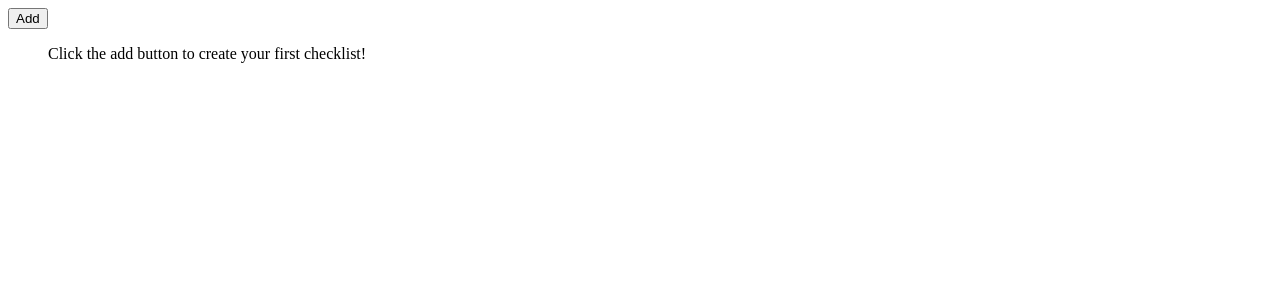
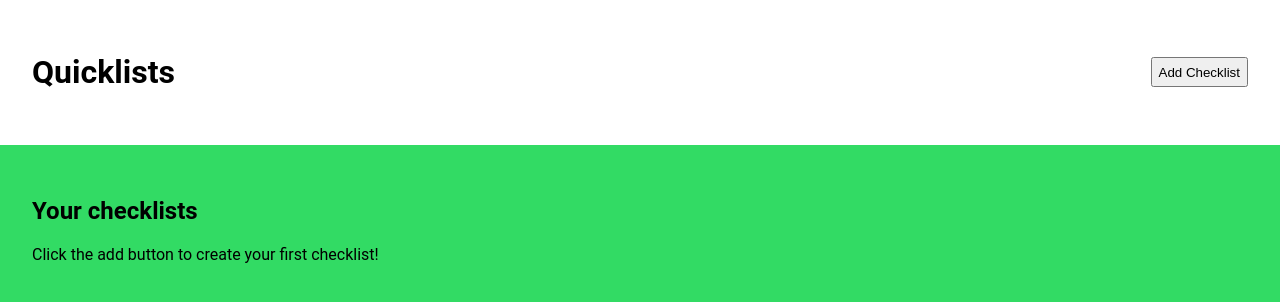
Before and after one commit to johnfrench3/angular-start-quicklist, an Angular app: page /home in a window 1280 px wide. Shown: the top 302 px of the page. Built offline with nearby package versions, Linux system fonts and the light colour scheme.

Commit message:
refactor: add styling

```diff
--- a/src/app/checklist/ui/checklist-header.component.ts
+++ b/src/app/checklist/ui/checklist-header.component.ts
@@ -11,6 +11,7 @@ import { Checklist } from 'src/app/shared/interfaces/checklist';
       <h1 data-testid="checklist-title">
         {{ checklist.title }}
       </h1>
+      <div>
         <button
           (click)="resetChecklist.emit(checklist.id)"
           data-testid="reset-items-button"
@@ -23,8 +24,16 @@ import { Checklist } from 'src/app/shared/interfaces/checklist';
         >
           Add item
         </button>
+      </div>
     </header>
   `,
+  styles: [
+    `
+      button {
+        margin-left: 1rem;
+      }
+    `,
+  ],
   imports: [RouterModule],
 })
 export class ChecklistHeaderComponent {
--- a/src/app/checklist/ui/checklist-item-list.component.ts
+++ b/src/app/checklist/ui/checklist-item-list.component.ts
@@ -6,13 +6,17 @@ import { ChecklistItem } from 'src/app/shared/interfaces/checklist-item';
   standalone: true,
   selector: 'app-checklist-item-list',
   template: `
+    <section>
       <ul>
         @for (item of checklistItems; track item.id){
         <li data-testid="checklist-item">
+          <div>
             @if (item.checked){
-        <span data-testid="checked-indicator">[DONE]</span>
+            <span data-testid="checked-indicator">✅</span>
             }
             {{ item.title }}
+          </div>
+          <div>
             <button
               (click)="toggle.emit(item.id)"
               data-testid="toggle-checklist-item-button"
@@ -31,6 +35,7 @@ import { ChecklistItem } from 'src/app/shared/interfaces/checklist-item';
             >
               Delete
             </button>
+          </div>
         </li>
         } @empty {
         <div>
@@ -41,7 +46,29 @@ import { ChecklistItem } from 'src/app/shared/interfaces/checklist-item';
         </div>
         }
       </ul>
+    </section>
   `,
+  styles: [
+    `
+      ul {
+        padding: 0;
+        margin: 0;
+      }
+      li {
+        font-size: 1.5em;
+        display: flex;
+        justify-content: space-between;
+        background: var(--color-light);
+        list-style-type: none;
+        margin-bottom: 1rem;
+        padding: 1rem;
+
+        button {
+          margin-left: 1rem;
+        }
+      }
+    `,
+  ],
   imports: [CommonModule],
 })
 export class ChecklistItemListComponent {
--- a/src/app/home/home.component.ts
+++ b/src/app/home/home.component.ts
@@ -10,21 +10,29 @@ import { ChecklistService } from '../shared/data-access/checklist.service';
   selector: 'app-home',
   standalone: true,
   template: `
-    <button
-      (click)="checklistBeingEdited.set({})"
-      data-testid="create-checklist-button"
-    >
-      Add
-    </button>
-    <app-checklist-list
-      [checklists]="checklistService.checklists()"
-      (delete)="checklistService.remove$.next($event)"
-      (edit)="checklistBeingEdited.set($event)"
-    />
+    <header>
+      <h1>Quicklists</h1>
+      <button (click)="checklistBeingEdited.set({})">Add Checklist</button>
+    </header>
+
+    <section>
+      <h2>Your checklists</h2>
+
+      <app-checklist-list
+        [checklists]="checklistService.checklists()"
+        (delete)="checklistService.remove$.next($event)"
+        (edit)="checklistBeingEdited.set($event)"
+      />
+    </section>
 
     <app-modal [isOpen]="!!checklistBeingEdited()">
       <ng-template>
         <app-form-modal
+          [title]="
+            checklistBeingEdited()?.title
+              ? checklistBeingEdited()!.title!
+              : 'Add Checklist'
+          "
           [formGroup]="checklistForm"
           (save)="
             checklistBeingEdited()?.id
--- a/src/app/home/ui/checklist-list.component.ts
+++ b/src/app/home/ui/checklist-list.component.ts
@@ -16,6 +16,7 @@ import { Checklist } from 'src/app/shared/interfaces/checklist';
         >
           {{ checklist.title }}
         </a>
+        <div>
           <button (click)="edit.emit(checklist)" data-testid="edit-checklist">
             Edit
           </button>
@@ -25,6 +26,7 @@ import { Checklist } from 'src/app/shared/interfaces/checklist';
           >
             Delete
           </button>
+        </div>
       </li>
       } @empty {
       <p data-testid="no-checklists-message">
@@ -33,6 +35,27 @@ import { Checklist } from 'src/app/shared/interfaces/checklist';
       }
     </ul>
   `,
+  styles: [
+    `
+      ul {
+        padding: 0;
+        margin: 0;
+      }
+      li {
+        font-size: 1.5em;
+        display: flex;
+        justify-content: space-between;
+        background: var(--color-light);
+        list-style-type: none;
+        margin-bottom: 1rem;
+        padding: 1rem;
+
+        button {
+          margin-left: 1rem;
+        }
+      }
+    `,
+  ],
   imports: [CommonModule, RouterModule],
 })
 export class ChecklistListComponent {
--- a/src/app/shared/ui/form-modal.component.ts
+++ b/src/app/shared/ui/form-modal.component.ts
@@ -6,23 +6,58 @@ import { FormGroup, ReactiveFormsModule } from '@angular/forms';
   standalone: true,
   selector: 'app-form-modal',
   template: `
-    <button (click)="close.emit()" data-testid="close-modal-button">
-      close
-    </button>
+    <header>
+      <h2>{{ title }}</h2>
+      <button (click)="close.emit()">close</button>
+    </header>
+    <section>
       <form [formGroup]="formGroup" (ngSubmit)="save.emit(); close.emit()">
         @for (control of formGroup.controls | keyvalue; track control.key){
         <div>
           <label [for]="control.key">{{ control.key }}</label>
-        <input [id]="control.key" type="text" [formControlName]="control.key" />
+          <input
+            [id]="control.key"
+            type="text"
+            [formControlName]="control.key"
+          />
         </div>
         }
         <button type="submit" data-testid="save-checklist-button">Save</button>
       </form>
+    </section>
   `,
+  styles: [
+    `
+      form {
+        padding: 1rem;
+      }
+
+      div {
+        display: flex;
+        flex-direction: column;
+
+        label {
+          margin-bottom: 1rem;
+          font-weight: bold;
+        }
+
+        input {
+          font-size: 1.5rem;
+          padding: 10px;
+        }
+      }
+
+      section button {
+        margin-top: 1rem;
+        width: 100%;
+      }
+    `,
+  ],
   imports: [ReactiveFormsModule, CommonModule],
 })
 export class FormModalComponent {
   @Input({ required: true }) formGroup!: FormGroup;
+  @Input({ required: true }) title!: string;
   @Output() save = new EventEmitter<void>();
   @Output() close = new EventEmitter<void>();
 }
--- a/src/app/shared/ui/modal.component.ts
+++ b/src/app/shared/ui/modal.component.ts
@@ -16,7 +16,7 @@ export class ModalComponent {
   dialog = inject(Dialog);
   @Input() set isOpen(value: boolean) {
     if (value) {
-      this.dialog.open(this.template);
+      this.dialog.open(this.template, { panelClass: 'dialog-container' });
     } else {
       this.dialog.closeAll();
     }
--- a/src/styles.scss
+++ b/src/styles.scss
@@ -1 +1,45 @@
 /* You can add global styles to this file, and also import other style files */
+:root {
+  --color-primary: #32db64;
+  --color-secondary: #2dd36f;
+  --color-dark: #1c1d3b;
+  --color-light: #ffffff;
+}
+
+html {
+  height: 100%;
+}
+
+body {
+  margin: 0;
+  height: 100%;
+  background: var(--color-dark);
+  font-family: "Roboto", sans-serif;
+}
+
+header {
+  display: flex;
+  justify-content: space-between;
+  align-items: center;
+  padding: 2rem;
+  background: var(--color-light);
+}
+
+section {
+  height: 100%;
+  padding: 2rem;
+  background: var(--color-primary);
+}
+
+button {
+  height: 30px;
+}
+
+.dialog-container {
+  position: absolute !important;
+  background: var(--color-dark);
+  top: 0;
+  bottom: 0;
+  right: 0;
+  left: 0;
+}
```
Lines whose indentation alone changed are shown as unchanged.
